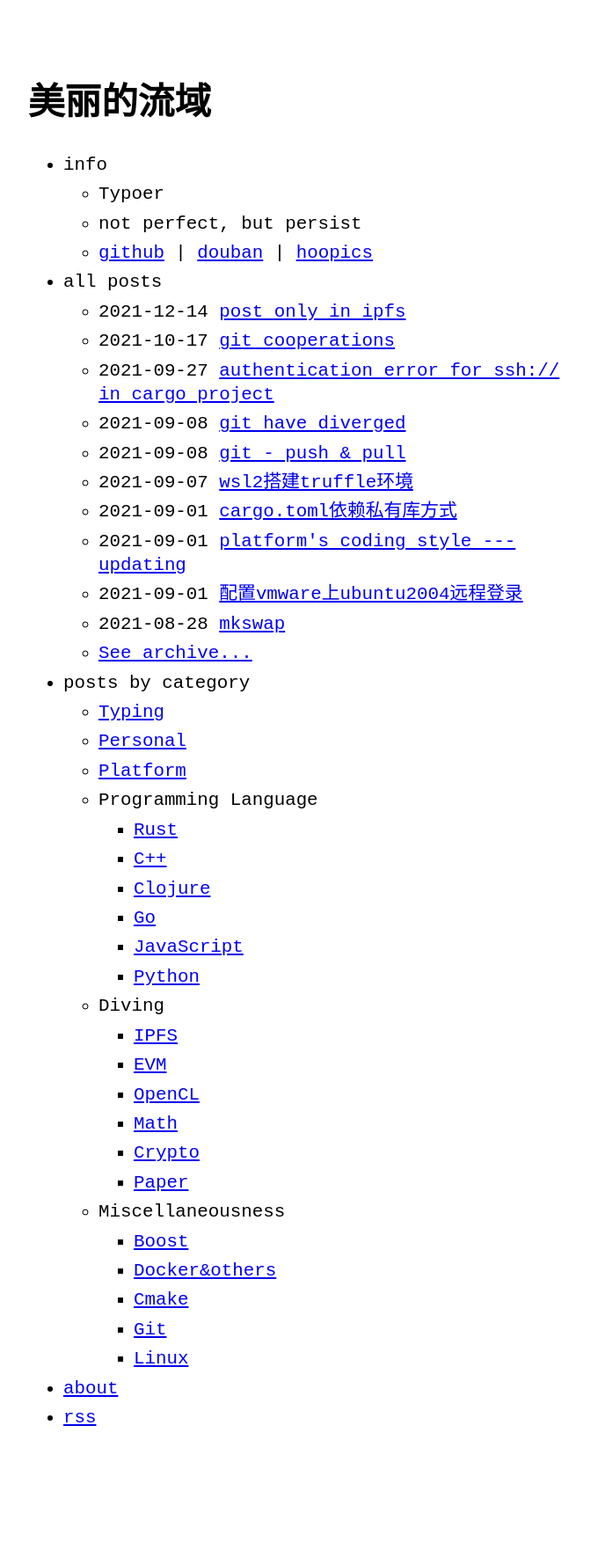
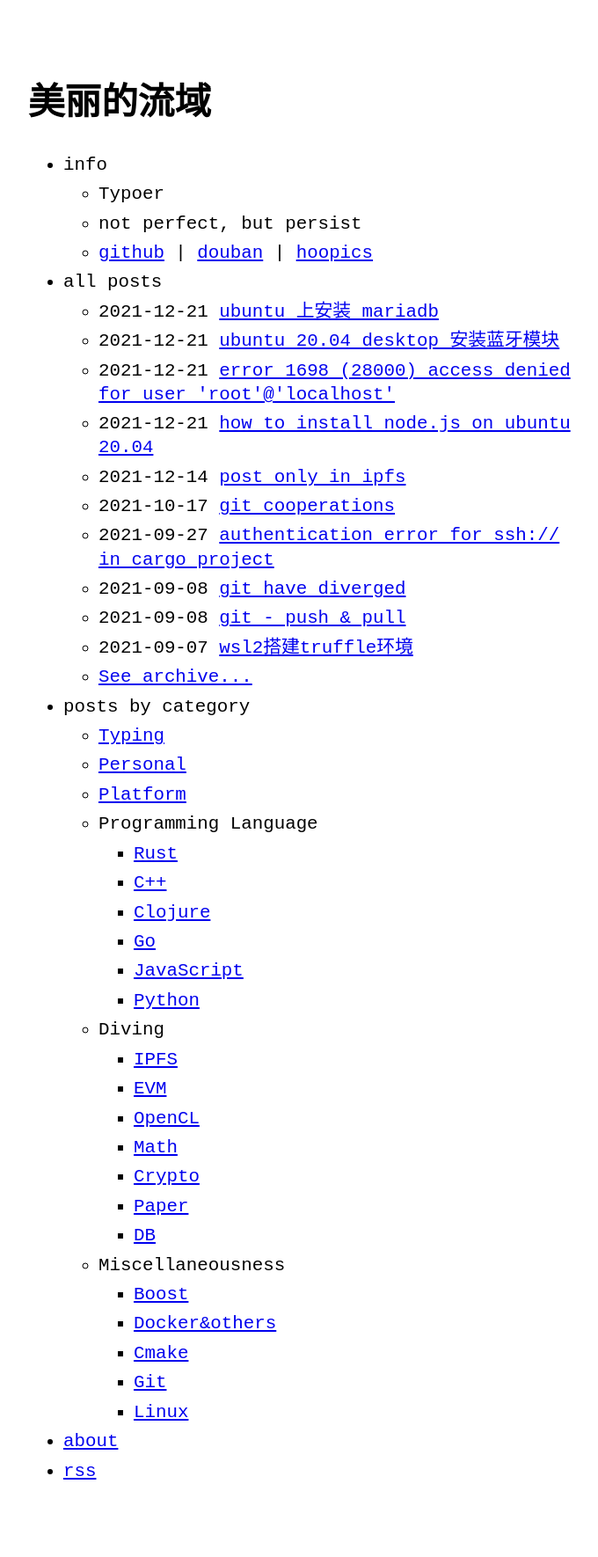
Before and after one commit to zTgx/zTgx.github.io, a Jekyll site: the page built from index.md, in a window 1280 px wide. Shown: the whole page at 88% size, without its empty margins (288-968 px from the left). Built offline with Jekyll 4.4.1, drawn with Linux system fonts in a browser that asks for light colours; before the commit the page ends 1710 px from its top, so only the background shows below that.

Commit message:
add new catalog

````diff
--- a/_data/menu.yml
+++ b/_data/menu.yml
@@ -80,6 +80,9 @@ entries:
           - title: Paper
             url: archives/paper-archive.html
 
+          - title: DB
+            url: archives/db-archive.html
+
       # 大杂烩
       - title: Miscellaneousness
         entries:
--- /dev/null
+++ b/_posts/2021-12-21-0162.md
@@ -0,0 +1,14 @@
+---
+layout: post
+title: How To Install Node.js on Ubuntu 20.04
+date: 2021-12-21
+category: js
+---
+
+```shell
+cd ~
+curl -sL https://deb.nodesource.com/setup_16.x -o nodesource_setup.sh
+sudo bash -x nodesource_setup.sh
+sudo apt install nodejs
+node -v
+```
--- /dev/null
+++ b/_posts/2021-12-21-0163.md
@@ -0,0 +1,41 @@
+---
+layout: post
+title: ERROR 1698 (28000) Access denied for user 'root'@'localhost'
+date: 2021-12-21
+category: db
+---
+
+Some systems like Ubuntu, MySQL is using the UNIX auth_socket plugin by default.
+
+```shell
+sudo mysql -u root # I had to use "sudo" since it was a new installation
+
+mysql> USE mysql;
+mysql> SELECT User, Host, plugin FROM mysql.user;
+
++------------------+-----------------------+
+| User             | plugin                |
++------------------+-----------------------+
+| root             | auth_socket           |
+| mysql.sys        | mysql_native_password |
+| debian-sys-maint | mysql_native_password |
++------------------+-----------------------+
+```
+
+As you can see in the query, the root user is using the auth_socket plugin.
+
+There are two ways to solve this:
+
+You can set the root user to use the mysql_native_password plugin
+You can create a new db_user with you system_user (recommended)
+
+```shell
+sudo mysql -u root # I had to use "sudo" since it was new installation
+
+mysql> USE mysql;
+mysql> UPDATE user SET plugin='mysql_native_password' WHERE User='root';
+mysql> FLUSH PRIVILEGES;
+mysql> exit;
+
+sudo service mysql restart
+```
--- /dev/null
+++ b/_posts/2021-12-21-0164.md
@@ -0,0 +1,10 @@
+---
+layout: post
+title: Ubuntu 20.04 Desktop 安装蓝牙模块
+date: 2021-12-21
+category: misc
+---
+
+```shell
+sudo apt install pulseaudio-module-bluetooth
+```
--- /dev/null
+++ b/_posts/2021-12-21-0165.md
@@ -0,0 +1,12 @@
+---
+layout: post
+title: Ubuntu 上安装 MariaDB
+date: 2021-12-21
+category: db
+---
+
+```shell
+sudo apt update
+sudo apt install mariadb-server
+sudo systemctl status mariadb
+```
````
Also changed, not shown: archives/db-archive.md (added, +5 -0 lines).
